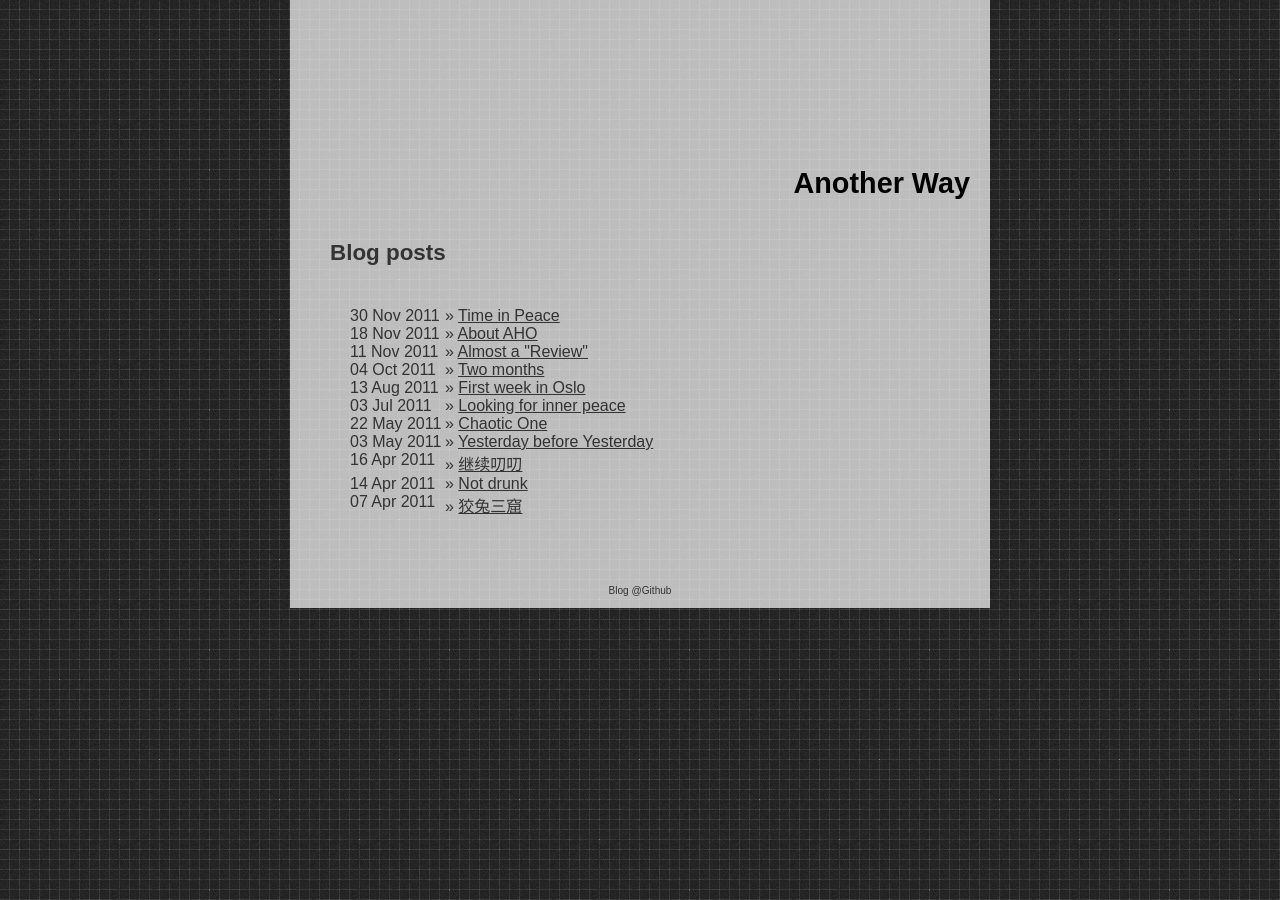
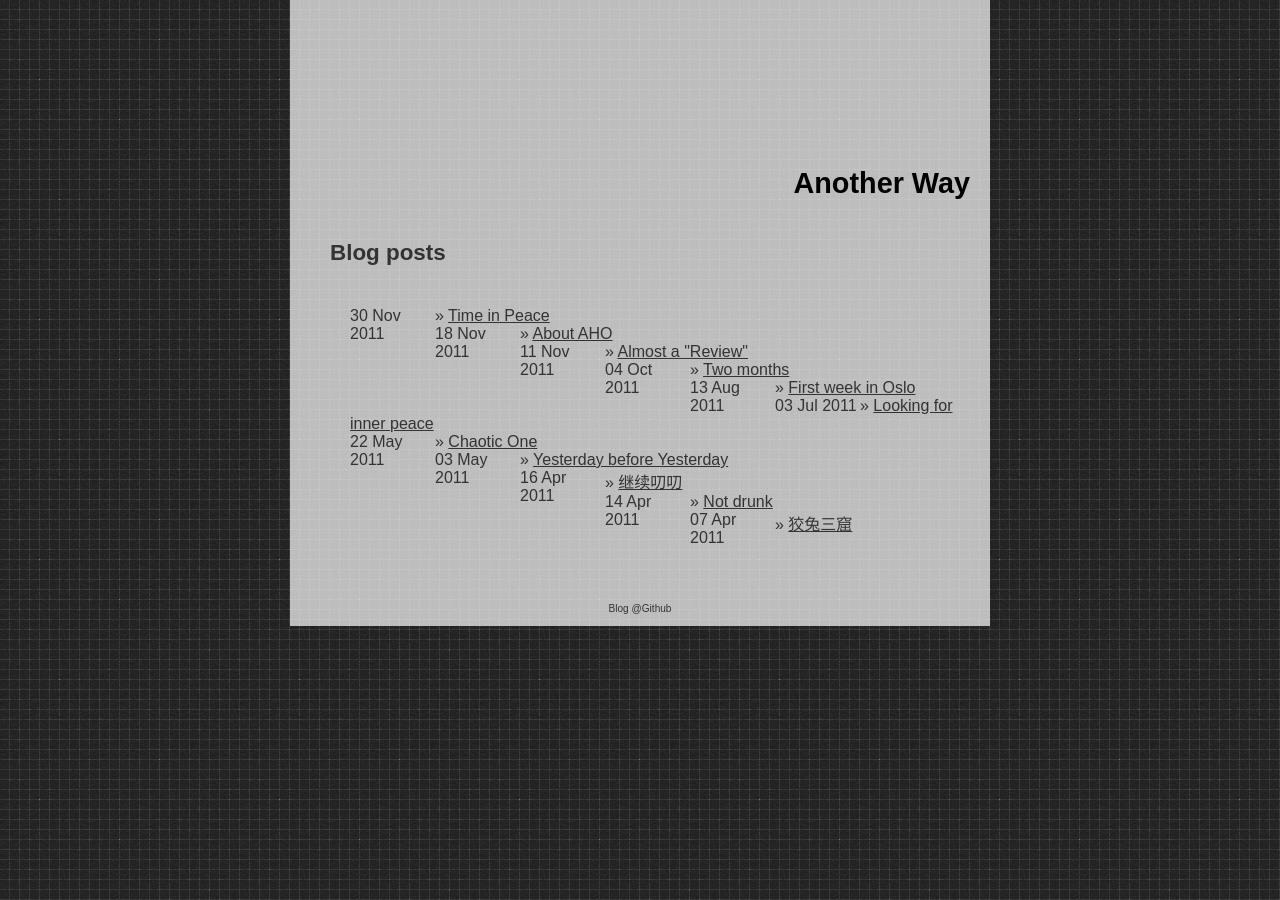
Before and after one commit to jingyuan/jingyuan.github.com, a Jekyll site: the page built from blog.html, in a window 1280 px wide. Built offline with Jekyll 4.4.1, drawn with Linux system fonts in a browser that asks for light colours; Markdown is read by kramdown in place of the engine named in the settings.

Commit message:
small points

```diff
--- a/blog.html
+++ b/blog.html
@@ -1,6 +1,7 @@
 ---
 layout: default
 title: Blog posts
+time: 2010-now
 ---
 <ul class="posts">
 	{% for post in site.posts %}
--- a/css/post.css
+++ b/css/post.css
@@ -96,5 +96,7 @@ a:hover {
 
 span#list {
 	float: left;
-	width: 95px;
+	width: 85px;
+	color: #333333;
+
 }
```
